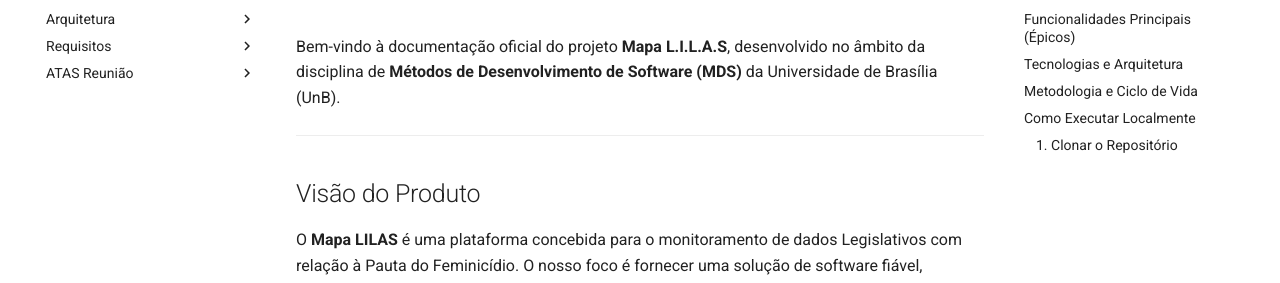
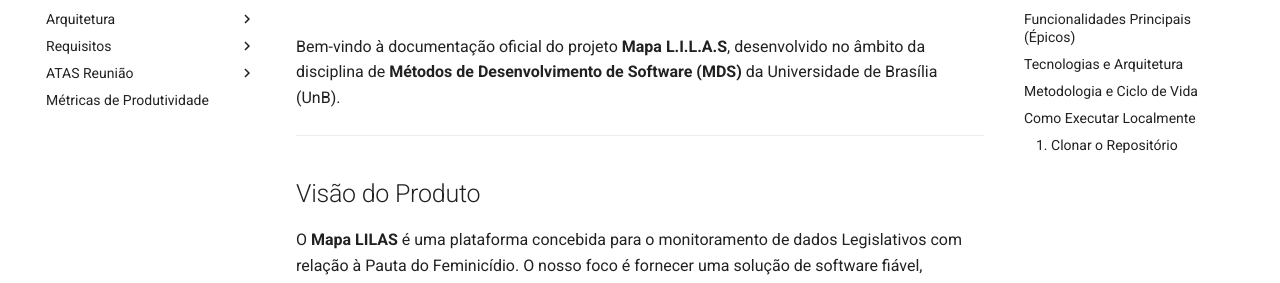
Before and after one commit to unb-mds/2026-1-Squad2, an MkDocs documentation site: the page built from docs/index.md, in a window 1280 px wide. Shown: the part 146-429 px from the top of the page. Built offline with MkDocs 1.6.1 and Material for MkDocs 9.7.7, drawn with Linux system fonts in a browser that asks for light colours.

Commit message:
implementação scrum de produtividade

```diff
--- a/mkdocs.yml
+++ b/mkdocs.yml
@@ -17,3 +17,4 @@
     - Reunião01: ATAS Reunião/Ata26_03.md
     - Reunião02: ATAS Reunião/Ata30_03.md
     - Reunião03: ATAS Reunião/ATA reunião15_04.md
+  - Métricas de Produtividade: scrum/index.html
```
Also changed, not shown: 1 other file.
